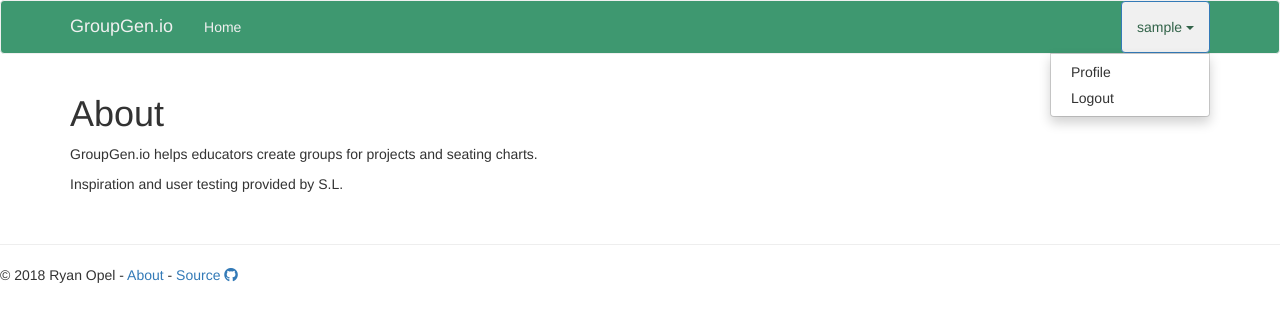
After one commit to opelr/groupgen, a Flask app: page /about in a window 1280 px wide, after a click that opens the changed part. The commit adds this page. Shown: the top 322 px of the page. Run offline with Flask 2, Linux system fonts and the light colour scheme; the visitor is signed in with stand-in values (Sample User, id 1); data comes from the database, SQL or seed files in the repository; some libraries are stand-ins or nearby versions.

Commit message:
Theme and Group Saving beginnings
Added CSS for theme, and begun implementing structures for saving groups. Will move this to new branch

```diff
--- a/app/__init__.py
+++ b/app/__init__.py
@@ -33,14 +33,12 @@ def create_app(config_class=Config):
     moment.init_app(app)
 
     from app.errors import bp as errors_bp
-
     app.register_blueprint(errors_bp)
 
     from app.auth import bp as auth_bp
     app.register_blueprint(auth_bp, url_prefix='/auth')
 
     from app.main import bp as main_bp
-
     app.register_blueprint(main_bp)
 
     if not app.debug:
--- a/app/main/routes.py
+++ b/app/main/routes.py
@@ -3,7 +3,7 @@ from flask_login import current_user, login_user, logout_user, login_required
 from werkzeug.urls import url_parse
 
 from app import db
-from app.main.forms import SeatingChartForm
+from app.main.forms import SeatingChartForm, SaveForm, LoadForm
 from app.main.backend import (
     create_seating_chart,
     handle_form_individuals,
@@ -20,6 +20,8 @@ from app.main import bp
 def index():
     output_text = ""
     form = SeatingChartForm()
+    saveform = SaveForm()
+    loadform = LoadForm()
     if form.validate_on_submit():
         indiv = handle_form_individuals(form.individuals.data)
         together = handle_form_groupings(form.together.data)
@@ -36,12 +38,25 @@ def index():
         )
         output_text = render_output(seating_chart)
     return render_template(
-        "index.html", title="Home", form=form, output_text=output_text
+        "index.html",
+        title="Home",
+        form=form,
+        output_text=output_text,
+        saveform=saveform,
+        loadform=loadform,
     )
 
 
 @bp.route("/user/<username>")
 @login_required
 def user(username):
+    # TODO: Add basic user information
+    # TODO: Add ability to change user information (email, password, etc.)
+    # TODO: List number of saved groups, last login, next to gravatar
     user = User.query.filter_by(username=username).first_or_404()
     return render_template("user.html", user=user)
+
+
+@bp.route("/about")
+def about():
+    return render_template("about.html")
--- a/app/static/style.css
+++ b/app/static/style.css
@@ -6,3 +6,90 @@
 .right {
     margin-left: 50%;
 }
+
+.navbar-default {
+background-color: #3e9870;
+border-color: #f0f0f0;
+}
+
+.navbar-default .navbar-brand {
+color: #f0f0f0;
+}
+
+.navbar-default .navbar-brand:hover,
+.navbar-default .navbar-brand:focus {
+color: #326349;
+}
+
+.navbar-default .navbar-text {
+color: #f0f0f0;
+}
+
+.navbar-default .navbar-nav > li > a {
+color: #f0f0f0;
+}
+
+.navbar-default .navbar-nav > li > a:hover,
+.navbar-default .navbar-nav > li > a:focus {
+color: #326349;
+}
+
+.navbar-default .navbar-nav > .active > a,
+.navbar-default .navbar-nav > .active > a:hover,
+.navbar-default .navbar-nav > .active > a:focus {
+color: #326349;
+background-color: #f0f0f0;
+}
+
+.navbar-default .navbar-nav > .open > a,
+.navbar-default .navbar-nav > .open > a:hover,
+.navbar-default .navbar-nav > .open > a:focus {
+color: #326349;
+background-color: #f0f0f0;
+}
+
+.navbar-default .navbar-toggle {
+border-color: #f0f0f0;
+}
+
+.navbar-default .navbar-toggle:hover,
+.navbar-default .navbar-toggle:focus {
+background-color: #f0f0f0;
+}
+
+.navbar-default .navbar-toggle .icon-bar {
+background-color: #f0f0f0;
+}
+
+.navbar-default .navbar-collapse,
+.navbar-default .navbar-form {
+border-color: #f0f0f0;
+}
+
+.navbar-default .navbar-link {
+color: #f0f0f0;
+}
+
+.navbar-default .navbar-link:hover {
+color: #326349;
+}
+
+
+@media (max-width: 767px) {
+.navbar-default .navbar-nav .open .dropdown-menu > li > a {
+    color: #f0f0f0;
+}
+
+.navbar-default .navbar-nav .open .dropdown-menu > li > a:hover,
+.navbar-default .navbar-nav .open .dropdown-menu > li > a:focus {
+    color: #326349;
+}
+
+.navbar-default .navbar-nav .open .dropdown-menu > .active > a,
+.navbar-default .navbar-nav .open .dropdown-menu > .active > a:hover,
+.navbar-default .navbar-nav .open .dropdown-menu > .active > a:focus {
+    color: #326349;
+    background-color: #f0f0f0;
+}
+
+}
--- /dev/null
+++ b/app/templates/about.html
@@ -0,0 +1,10 @@
+{% extends "base.html" %}
+{% import 'bootstrap/wtf.html' as wtf %}
+
+{% block app_content %}
+<h1>About</h1>
+
+<p>GroupGen.io helps educators create groups for projects and seating charts.</p>
+
+<p>Inspiration and user testing provided by S.L.</p>
+{% endblock %}
--- a/app/templates/base.html
+++ b/app/templates/base.html
@@ -10,6 +10,7 @@
 <link rel="stylesheet" href="https://use.fontawesome.com/releases/v5.5.0/css/all.css" integrity="sha384-B4dIYHKNBt8Bc12p+WXckhzcICo0wtJAoU8YZTY5qE0Id1GSseTk6S+L3BlXeVIU"
     crossorigin="anonymous">
 <link rel="shortcut icon" href="{{ url_for('static', filename='favicon.ico') }}">
+<link rel="stylesheet" href="{{ url_for('static', filename='style.css') }}">
 {% endblock styles %}
 
 {% block title %}
@@ -66,9 +67,9 @@
 </div>
 
 {{super()}}
-{%- block footer %}
+{% block footer %}
 <br>
 <hr>
-<footer>&copy; 2018 Ryan Opel - <a href="https://github.com/opelr/seatingchart"><i class="fab fa-github"></i></a></footer>
-{%- endblock footer %}
+<footer>&copy; 2018 Ryan Opel - <a href="{{ url_for('main.about') }}">About</a> - <a href="https://github.com/opelr/seatingchart" target="_blank">Source <i class="fab fa-github"></i></a></footer>
+{% endblock footer %}
 {% endblock %}
```
Also changed, not shown: app/main/forms.py (+7 -0 lines).
